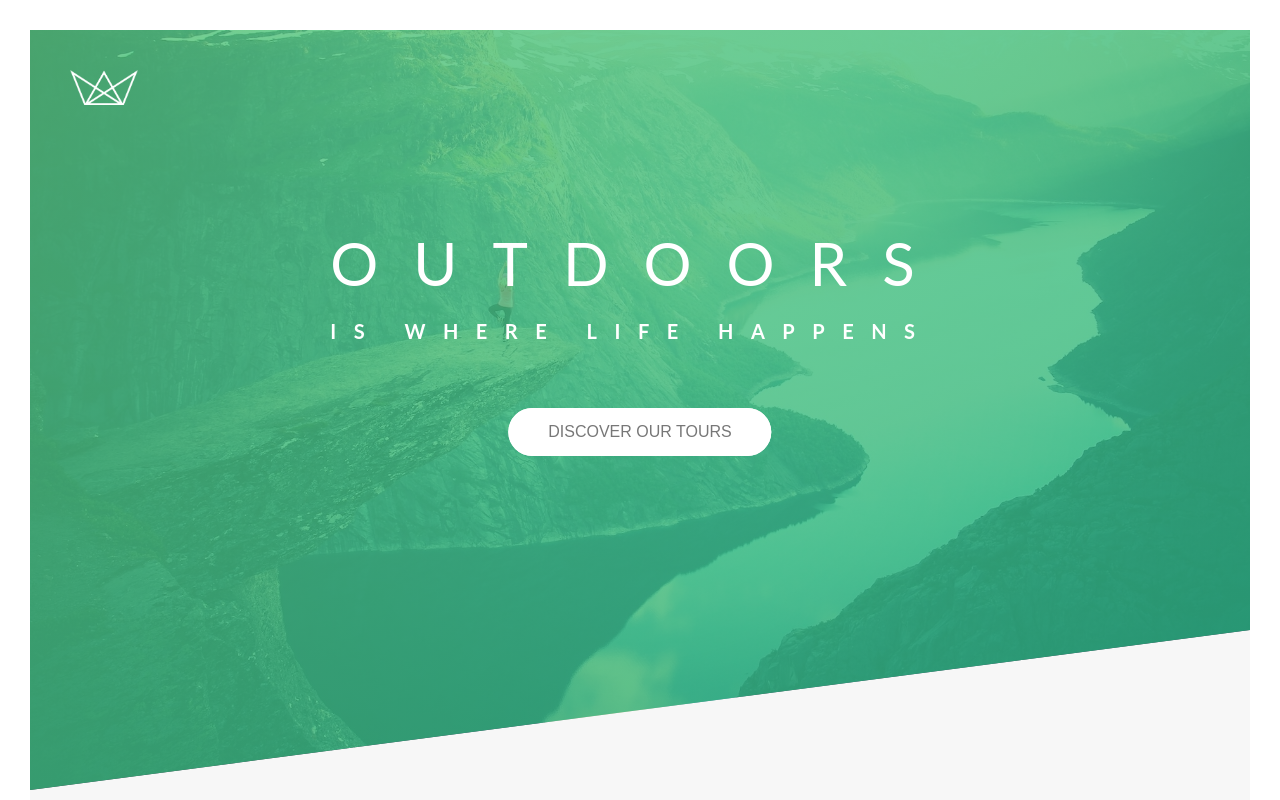
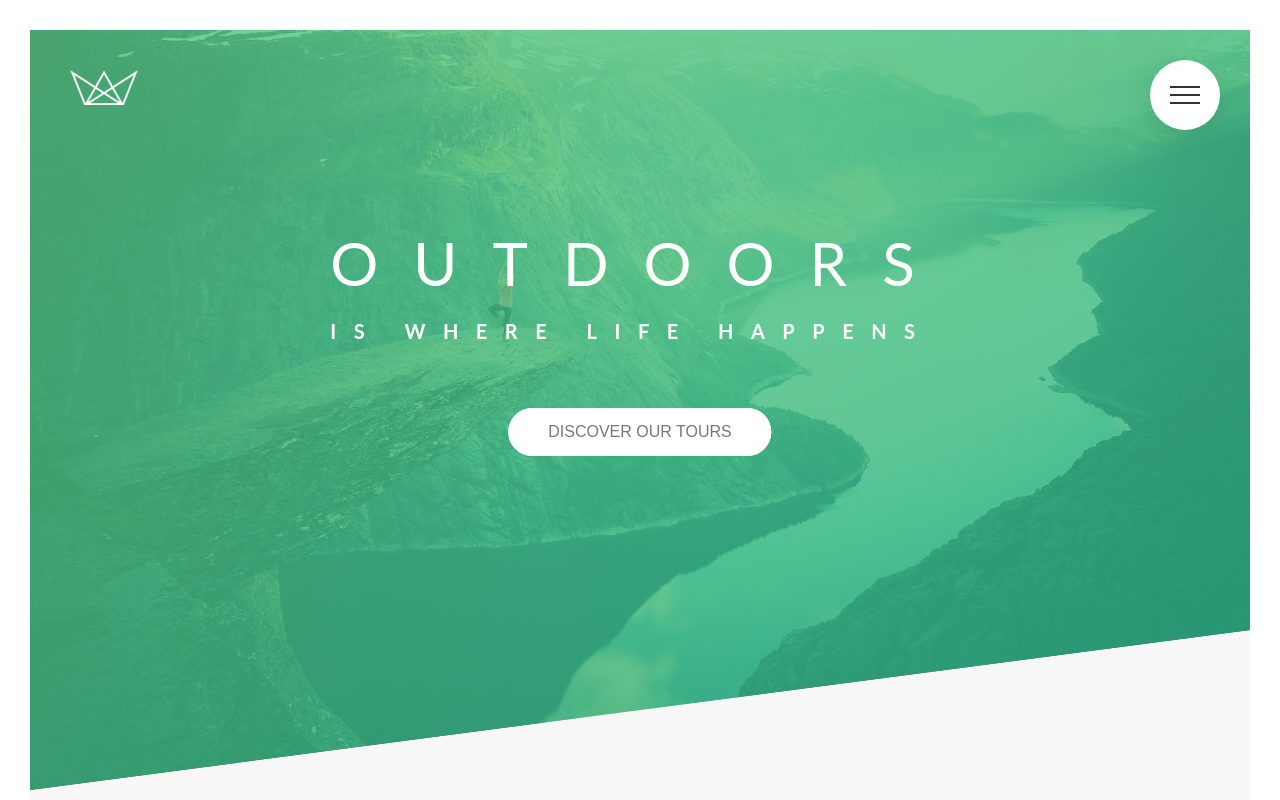
Before and after one commit to kluk42/natours, a React (Create React App) app: page / in a window 1280 px wide. Shown: the top 800 px of the page. Built offline with nearby package versions, Linux system fonts and the light colour scheme; a web font is replaced by a local one.

Commit message:
Add navigation

```diff
--- a/src/components/Navigation/Navigation.scss
+++ b/src/components/Navigation/Navigation.scss
@@ -0,0 +1,173 @@
+@import '../../sass/abstracts/variables';
+
+.navigation {
+    &__checkbox {
+        display: none;
+    }
+
+    &__button {
+        cursor: pointer;
+        display: flex;
+        align-items: center;
+        justify-content: center;
+        background-color: $color-white;
+        height: 7rem;
+        width: 7rem;
+        border-radius: 50%;
+        position: fixed;
+        top: 6rem;
+        right: 6rem;
+        z-index: 5;
+        box-shadow: 0 1rem 3rem rgba($color-black, .1);
+        cursor: pointer;
+    }
+
+    &__background {
+        height: 6rem;
+        width: 6rem;
+        border-radius: 50%;
+        position: fixed;
+        top: 6.5rem;
+        right: 6.5rem;
+        background-image: radial-gradient($color-primary-light, $color-primary-dark);
+        z-index: 3;
+
+        transition: transform .8s cubic-bezier(0.86, 0, 0.07, 1);
+    }
+
+    &__nav {
+        display: flex;
+        align-items: center;
+        justify-content: center;
+
+        height: 100vh;
+        position: fixed;
+        top: 0;
+        left: 0;
+        z-index: 4;
+
+        opacity: 0;
+        width: 0;
+    }
+
+    &__list {
+        list-style: none;
+        text-align: center;
+        width: 100%;
+    }
+
+    &__item {
+        width: fit-content;
+        margin: 0 auto;
+        &:not(:last-child) {
+            margin-bottom: 1rem;
+        }
+    }
+
+    &__link {
+        &:link,
+        &:visited {
+            display: block;
+            font-size: 3rem;
+            font-weight: 300;
+            color: $color-white;
+            text-decoration: none;
+            text-transform: uppercase;
+            background-image: linear-gradient(120deg, transparent 0%, transparent 50%, $color-white 50%);
+            padding: 1rem 2rem;
+            background-size: 220%;
+            transition: all .4s;
+        }
+
+        &:hover,
+        &:active {
+            background-position: 100%;
+            color: $color-primary;
+            transform: translateX(1rem);
+        }
+    }
+
+    &__count {
+        display: inline-block;
+    }
+
+    &__checkbox:checked ~ &__background {
+        transform: scale(80);
+    }
+
+    &__checkbox:checked ~ &__nav {
+        animation: navigationANimation .8s cubic-bezier(0.86, 0, 0.07, 1);
+        animation-fill-mode: forwards;
+    }
+
+    &__icon {
+        position: relative;
+        &,
+        &::after,
+        &::before {
+            width: 3rem;
+            height: 2px;
+            background-color: $color-grey-dark-3;
+            display: block;
+        }
+
+        &::after,
+        &::before {
+            content: '';
+            position: absolute;
+            left: 0;
+            transition: all .2s;
+        }
+
+        &::before {
+            top: -.8rem;
+        }
+
+        &::after {
+            top: .8rem;
+        }
+    }
+
+    &__button:hover &__icon::before {
+        top: -1rem;
+    }
+
+    &__button:hover &__icon::after {
+        top: 1rem;
+    }
+
+    &__checkbox:checked + &__button::after  {
+        transform: rotate(-45deg) translateY(100%);
+    }
+
+    &__checkbox:checked + &__button::before  {
+        top: 100%;
+        transform: rotate(45deg) translateY(-100%);
+    }
+
+    &__checkbox:checked + &__button &__icon {
+        background-color: transparent;
+    }
+
+    &__checkbox:checked + &__button &__icon::before {
+        top: 0;
+        transform: rotate(135deg);
+    }
+
+    &__checkbox:checked + &__button &__icon::after {
+        top: 0;
+        transform: rotate(-135deg);
+    }
+}
+
+@keyframes navigationANimation {
+    90% {
+        opacity: 1;
+        width: 110vw;
+    }
+
+    100% {
+        opacity: 1;
+        width: 100vw;
+    }
+}
--- a/src/components/Navigation/Navigation.tsx
+++ b/src/components/Navigation/Navigation.tsx
@@ -1,5 +1,51 @@
+import { useState } from 'react';
 import './Navigation.scss';
 
 export const Navigation = () => {
-  return <nav className="navigation"></nav>;
+  const [isChecked, setIsChecked] = useState(false);
+  return (
+    <div className="navigation">
+      <input
+        checked={isChecked}
+        onChange={e => setIsChecked(e.target.checked)}
+        type="checkbox"
+        className="navigation__checkbox"
+        id="navi-toggle"
+      />
+      <label htmlFor="navi-toggle" className="navigation__button">
+        <span className="navigation__icon">&nbsp;</span>
+      </label>
+      <div className="navigation__background">&nbsp;</div>
+
+      <nav className="navigation__nav">
+        <ul className="navigation__list">
+          <li className="navigation__item">
+            <a href="#" className="navigation__link">
+              <span className="navigation__count">01 &nbsp;</span>About Natours
+            </a>
+          </li>
+          <li className="navigation__item">
+            <a href="#" className="navigation__link">
+              <span className="navigation__count">02 &nbsp;</span>Your benefits
+            </a>
+          </li>
+          <li className="navigation__item">
+            <a href="#" className="navigation__link">
+              <span className="navigation__count">03 &nbsp;</span>Popular tours
+            </a>
+          </li>
+          <li className="navigation__item">
+            <a href="#" className="navigation__link">
+              <span className="navigation__count">04 &nbsp;</span>Stories
+            </a>
+          </li>
+          <li className="navigation__item">
+            <a href="#" className="navigation__link">
+              <span className="navigation__count">05 &nbsp;</span>Book now
+            </a>
+          </li>
+        </ul>
+      </nav>
+    </div>
+  );
 };
```
